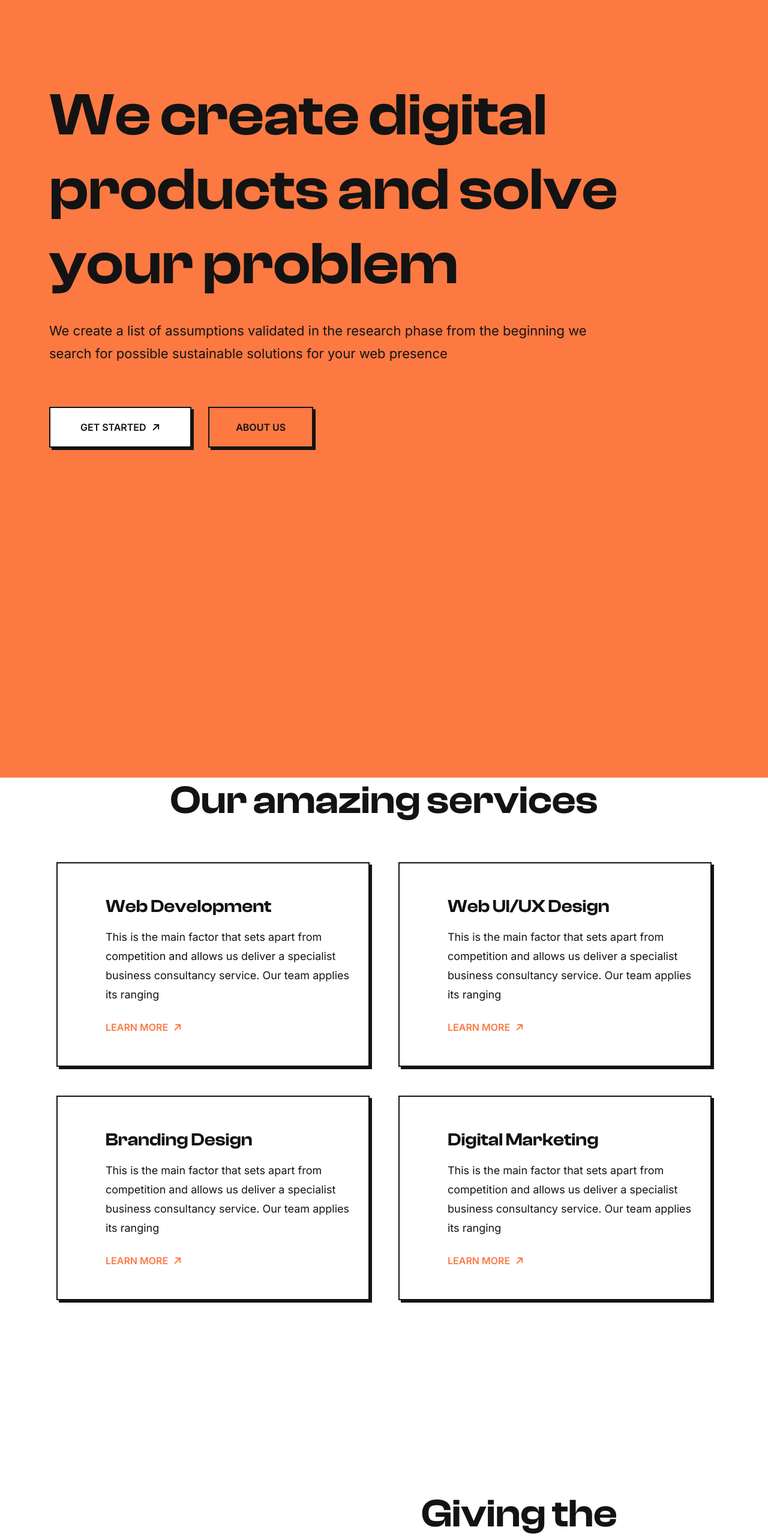
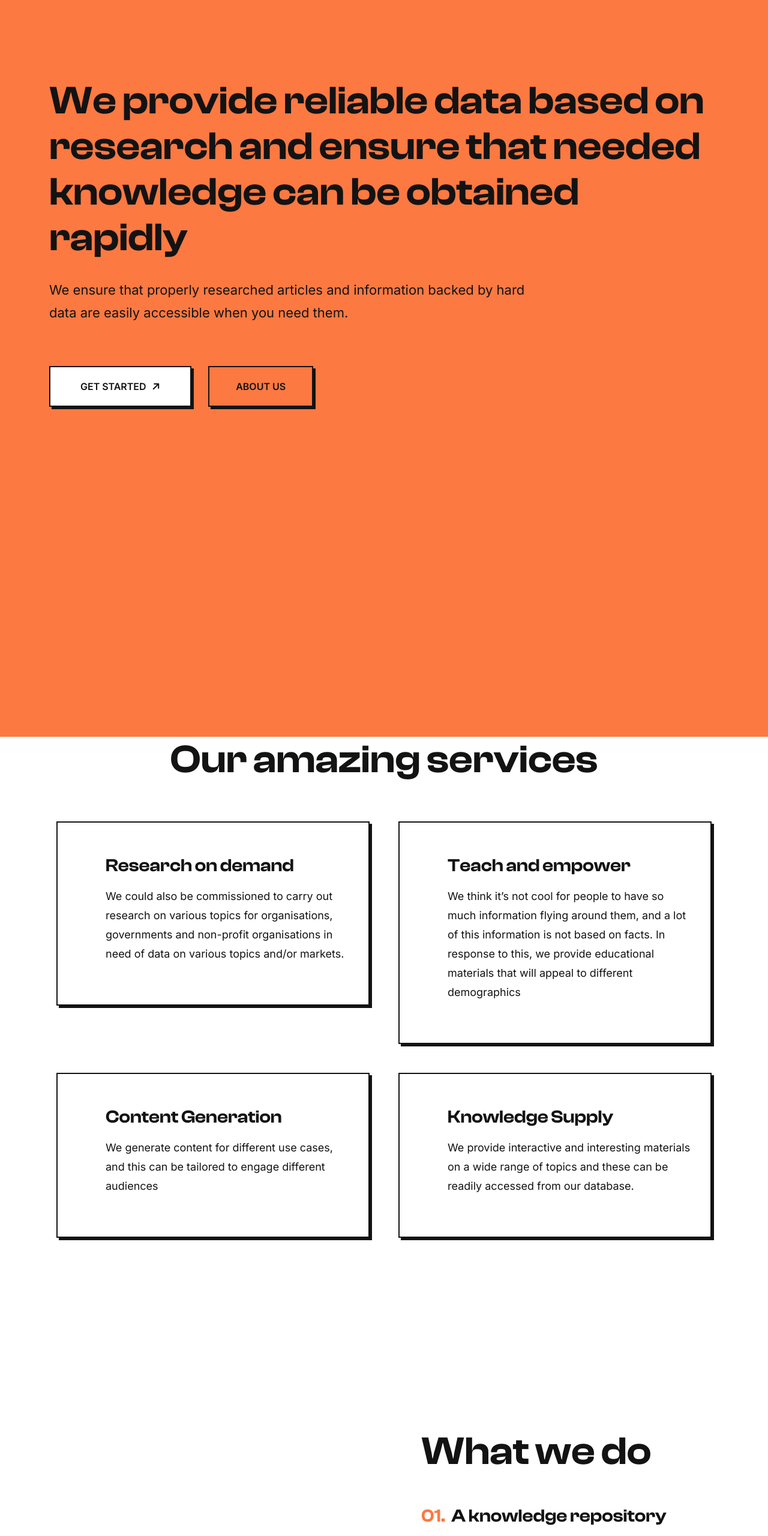
Before and after one commit to maceteligolden/troot, a plain HTML site: page index.html in a window 1280 px wide. Shown: the part 120-2680 px from the top of the page at 60% size. Drawn offline with nearby package versions, Linux system fonts and the light colour scheme; files whose address does not match are found by name.

Commit message:
feat:add content

```diff
--- a/index.html
+++ b/index.html
@@ -136,12 +136,10 @@
         <div class="container">
             <div class="content">
                 <div class="section_title">
-                    <h1 class="wow fadeInLeft" data-wow-delay="0.1s">We create digital <br> products and solve <br> your
-                        problem</h1>
-                    <p class="wow fadeInLeft" data-wow-delay="0.3s">We create a list of assumptions validated in the
-                        research phase from the beginning we <br> search
-                        for
-                        possible sustainable solutions for your web presence</p>
+                    <h2 class="wow fadeInLeft" data-wow-delay="0.1s">We provide reliable data based on <br/> research and ensure that needed knowledge can be obtained rapidly</h2>
+                    <p class="wow fadeInLeft" data-wow-delay="0.3s">
+                        We ensure that properly researched articles and information backed by hard <br/>data are easily accessible when you need them.
+                    </p>
                 </div>
                 <div class="btn_area">
                     <a href="contact.html" class="bg_btn wow fadeInLeft" data-wow-delay="0.5s">Get started <i
@@ -171,11 +169,10 @@
                         <div class="single_offer_box wow fadeInLeft" data-wow-delay="0.3s">
                             <img src="assets/img/icon/offer_box/1.svg" alt="">
                             <div class="content">
-                                <h5>Web Development</h5>
-                                <p>This is the main factor that sets apart from competition and allows us deliver a
-                                    specialist business consultancy service. Our team applies its ranging</p>
-                                <a href="single-service.html" class="text_btn">Learn more <i
-                                        class="fa-solid fa-arrow-right"></i></a>
+                                <h5>Research on demand</h5>
+                                <p>We could also be commissioned to carry out research on various topics for organisations, governments and non-profit organisations in need of data on various topics and/or markets.</p>
+                                <!-- <a href="single-service.html" class="text_btn">Learn more <i
+                                        class="fa-solid fa-arrow-right"></i></a> -->
                             </div>
                         </div>
                     </div>
@@ -183,11 +180,10 @@
                         <div class="single_offer_box wow fadeInLeft" data-wow-delay="0.5s">
                             <img src="assets/img/icon/offer_box/2.svg" alt="">
                             <div class="content">
-                                <h5>Web UI/UX Design</h5>
-                                <p>This is the main factor that sets apart from competition and allows us deliver a
-                                    specialist business consultancy service. Our team applies its ranging</p>
-                                <a href="single-service.html" class="text_btn">Learn more <i
-                                        class="fa-solid fa-arrow-right"></i></a>
+                                <h5>Teach and empower</h5>
+                                <p>We think it’s not cool for people to have so much information flying around them, and a lot of this information is not based on facts. In response to this, we provide educational materials that will appeal to different demographics</p>
+                                <!-- <a href="single-service.html" class="text_btn">Learn more <i
+                                        class="fa-solid fa-arrow-right"></i></a> -->
                             </div>
                         </div>
                     </div>
@@ -195,11 +191,10 @@
                         <div class="single_offer_box wow fadeInLeft" data-wow-delay="0.7s">
                             <img src="assets/img/icon/offer_box/3.svg" alt="">
                             <div class="content">
-                                <h5>Branding Design</h5>
-                                <p>This is the main factor that sets apart from competition and allows us deliver a
-                                    specialist business consultancy service. Our team applies its ranging</p>
-                                <a href="single-service.html" class="text_btn">Learn more <i
-                                        class="fa-solid fa-arrow-right"></i></a>
+                                <h5>Content Generation</h5>
+                                <p>We generate content for different use cases, and this can be tailored to engage different audiences</p>
+                                <!-- <a href="single-service.html" class="text_btn">Learn more <i
+                                        class="fa-solid fa-arrow-right"></i></a> -->
                             </div>
                         </div>
                     </div>
@@ -207,11 +202,10 @@
                         <div class="single_offer_box wow fadeInLeft" data-wow-delay="0.9s">
                             <img src="assets/img/icon/offer_box/4.svg" alt="">
                             <div class="content">
-                                <h5>Digital Marketing</h5>
-                                <p>This is the main factor that sets apart from competition and allows us deliver a
-                                    specialist business consultancy service. Our team applies its ranging</p>
-                                <a href="single-service.html" class="text_btn">Learn more <i
-                                        class="fa-solid fa-arrow-right"></i></a>
+                                <h5>Knowledge Supply</h5>
+                                <p>We provide interactive and interesting materials on a wide range of topics and these can be readily accessed from our database.</p>
+                                <!-- <a href="single-service.html" class="text_btn">Learn more <i
+                                        class="fa-solid fa-arrow-right"></i></a> -->
                             </div>
                         </div>
                     </div>
@@ -234,23 +228,24 @@
                 <div class="col-xl-6">
                     <div class="power_content">
                         <div class="section_title">
-                            <h2 class="wow fadeInLeft" data-wow-delay="0.3s">Giving the power <br> back to you</h2>
+                            <h2 class="wow fadeInLeft" data-wow-delay="0.3s">What we do</h2>
                         </div>
                         <ul class="power_list list-unstyled">
                             <li class="wow fadeInLeft" data-wow-delay="0.5s">
-                                <h6><span>01.</span>Fast working process</h6>
-                                <p>Suspendisse in est ante innibh sit amet commodo nulla facilisi nullam vehicula
-                                    ullamcorper sit ante in nibh amet praesent</p>
+                                <h6><span>01.</span>A knowledge repository</h6>
+                                <p>We collate much needed information and data, which we make available in a presentable, interactive and digestible manner.</p>
                             </li>
                             <li class="wow fadeInLeft" data-wow-delay="0.7s">
-                                <h6><span>02.</span>Didicated expert team</h6>
-                                <p>Suspendisse in est ante innibh sit amet commodo nulla facilisi nullam vehicula
-                                    ullamcorper sit ante in nibh amet praesent</p>
+                                <h6><span>02.</span>Research</h6>
+                                <p>We conduct research on the knotty questions and topics thereby providing insight on the what’s, why's and how’s</p>
                             </li>
                             <li class="wow fadeInLeft" data-wow-delay="0.9s">
-                                <h6><span>03.</span>24/7 hours support</h6>
-                                <p>Suspendisse in est ante innibh sit amet commodo nulla facilisi nullam vehicula
-                                    ullamcorper sit ante in nibh amet praesent</p>
+                                <h6><span>03.</span>Education</h6>
+                                <p>What’s the point in researching and collecting information, if people can’t use them to learn and grow</p>
+                            </li>
+                            <li class="wow fadeInLeft" data-wow-delay="0.9s">
+                                <h6><span>04.</span>Multilingual reach</h6>
+                                <p>We believe a crucial part of communication is the ability to reach target audiences in languages they are comfortable in and this forms a major part of our service delivery</p>
                             </li>
                         </ul>
                     </div>
```
